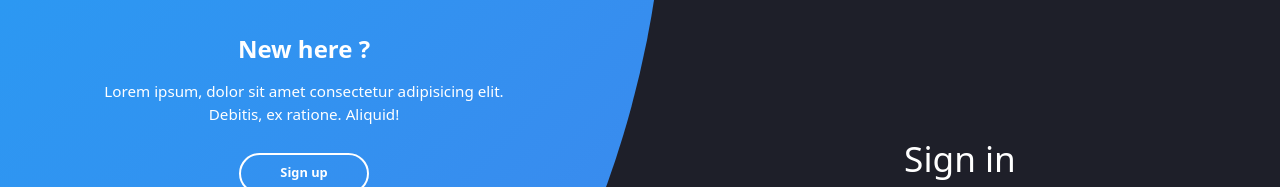
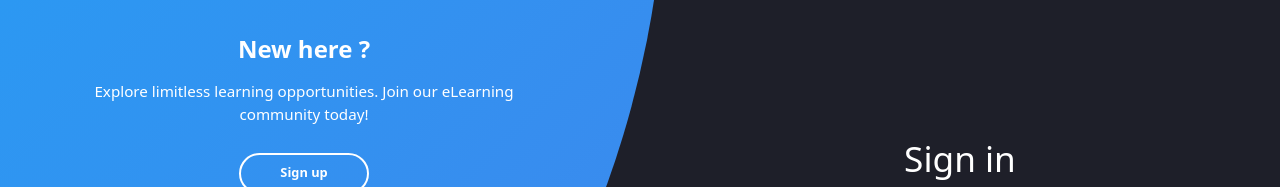
Before and after one commit to VaibhavDeshmukh12/Webathon, a plain HTML site: page 02_Login.html in a window 1280 px wide. Shown: the part 149-336 px from the top of the page. Drawn offline with nearby package versions, Linux system fonts and the light colour scheme.

Commit message:
adding some text

```diff
--- a/02_Login.html
+++ b/02_Login.html
@@ -112,8 +112,7 @@
                 <div class="content">
                     <h3>New here ?</h3>
                     <p>
-                        Lorem ipsum, dolor sit amet consectetur adipisicing elit. Debitis,
-                        ex ratione. Aliquid!
+                        Explore limitless learning opportunities. Join our eLearning community today!
                     </p>
                     <button class="btn1 transparent but-on" id="sign-up-btn">
                         Sign up
```
